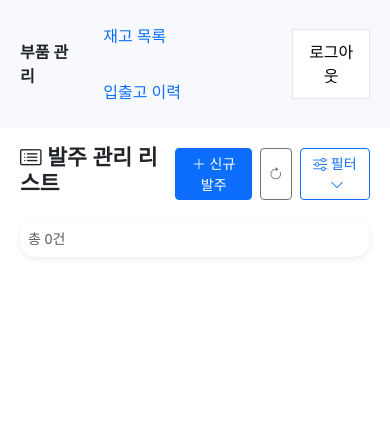
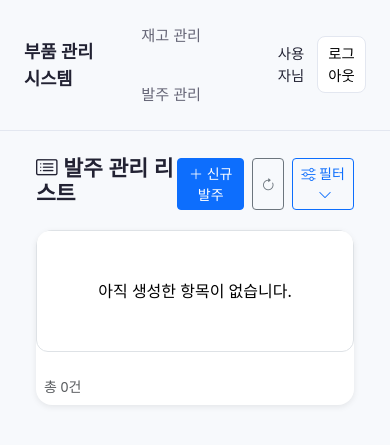
Before and after one commit to dangeun0/FnS_Web, a Flask app: template templates/order/order_list.html in a window 390 px wide. Shown: the top 445 px of the page. Run offline with Flask 3, Linux system fonts and the light colour scheme; the template is opened without the code that fills it, so the values that code supplies are empty.

Commit message:
제미나이 추천

```diff
--- a/app.py
+++ b/app.py
@@ -1,27 +1,60 @@
-# app.py (메인) — 모듈화 적용 버전
+# -*- coding: utf-8 -*-
+from flask import Blueprint, render_template, request, redirect, url_for, session
+from functools import wraps
+import traceback
+from db import get_conn
 
-from flask import Flask, render_template, redirect, url_for
-from auth import auth_bp, login_required
-from inventory import inventory_bp
-# ✅ 신규 추가: 발주 관리 모듈
-# 기존 구조 변경 최소화, 신규 모듈 연결을 위해 import
-from order import order_bp
+auth_bp = Blueprint('auth', __name__)
 
-app = Flask(__name__, template_folder="templates")
-app.config["SECRET_KEY"] = "CHANGE_ME_TO_RANDOM_SECRET"  # TODO: 보안 키 설정 필수
+def login_required(fn):
+    @wraps(fn)
+    def wrapper(*args, **kwargs):
+        if not session.get('user_id'):
+            return redirect(url_for('auth.login', next=request.path))
+        return fn(*args, **kwargs)
+    return wrapper
 
-# 블루프린트 등록
-app.register_blueprint(auth_bp)
-app.register_blueprint(inventory_bp)
-# ✅ 신규 추가: 발주 관리 블루프린트 등록
-# 이유: 발주 관리 Web 접근을 위해 필요
-app.register_blueprint(order_bp)
+@auth_bp.route('/login', methods=['GET', 'POST'])
+def login():
+    if request.method == 'GET':
+        return render_template('login.html')
 
-@app.route("/")
+    user_id = (request.form.get('id') or '').strip()
+    pw = (request.form.get('password') or '').strip()
+    if not user_id or not pw:
+        return render_template('login.html', error='ID/PW를 입력하세요.'), 400
+
+    try:
+        with get_conn() as conn:
+            cur = conn.cursor()
+            cur.execute(
+                """
+                SELECT ID, NAME, ROLE_LEVEL
+                  FROM MEMBERS
+                 WHERE UPPER(ID) = UPPER(:1)
+                   AND TRIM(PASSWORD) = :2
+                """,
+                [user_id, pw]
+            )
+            row = cur.fetchone()
+            if not row:
+                return render_template('login.html', error='계정 정보가 올바르지 않습니다.'), 401
+
+            cur.execute(
+                "UPDATE MEMBERS SET LAST_DATE = SYSTIMESTAMP WHERE UPPER(ID) = UPPER(:1)",
+                [user_id]
+            )
+            conn.commit()
+
+            session['user_id'], session['user_name'], session['user_level'] = row[0], row[1], row[2]
+    except Exception:
+        return render_template('login.html', error=traceback.format_exc()), 500
+
+    # [변경] 성공 시 특정 페이지가 아닌, 앱의 기본 경로('/')로 이동
+    return redirect(url_for('home'))
+
+@auth_bp.route('/logout')
 @login_required
-def home():
-    # 로그인 성공 시 항상 재고 리스트 페이지로 이동
-    return redirect(url_for("inventory.page"))
-
-if __name__ == "__main__":
-    app.run(host="0.0.0.0", port=5000, debug=True)
+def logout():
+    session.clear()
+    return redirect(url_for('auth.login'))
--- a/static/css/order.css
+++ b/static/css/order.css
@@ -1,20 +1,14 @@
 /* ====== 공통 기본 ====== */
-body { background:#f9fafb; }
-.navbar-brand { font-weight:700; color:#0056b3 !important; }
 .page-card, .section-card { border-radius:1rem; box-shadow:0 2px 6px rgba(0,0,0,.08); }
 .filter-row .form-label { font-size:.85rem; color:#6c757d; }
 .table-card { border-radius:1rem; overflow:hidden; box-shadow:0 2px 6px rgba(0,0,0,.08); }
-#orderTable th, #orderTable td { white-space: nowrap; }
+#orderTable th, #orderTable td { white-space: nowrap; padding: 0.5rem 0.75rem; }
 #orderTable th { background:#f1f4f8; font-weight:600; }
-#orderTable tbody tr:hover { background:#f6f9ff; }
+#orderTable tbody tr:hover { background:#f6f9ff; cursor: pointer; }
 .nowrap { white-space:nowrap; }
-.toolbar { gap:.5rem; }
 .filter-toggle[aria-expanded="true"] .chev { transform:rotate(180deg); }
 .chev { transition:transform .2s ease; }
-.wide-table {width: 100%; min-width: auto; table-layout: auto;}
-.sticky-col{ position:sticky; left:0; background:#fff; z-index:2; box-shadow: 2px 0 0 #f1f4f8; }
-.modal-xl { max-width: 1100px; }
-.modal-body { font-size: 0.9rem; }
+.sticky-col{ position:sticky; left:0; background: inherit; z-index:2; box-shadow: 2px 0 0 #f1f4f8; }
 
 /* ====== 공정별 색상 (통일) ====== */
 .design-color { color:#0d6efd; font-weight:bold; }
@@ -23,13 +17,13 @@ body { background:#f9fafb; }
 .assembly-color { color:#fd7e14; font-weight:bold; }
 .delivery-color { color:#dc3545; font-weight:bold; }
 
-/* 리스트 상태 배지 색상도 동일 팔레트 사용 */
-.status-badge { font-weight:600; color:#fff; }
-.status-설계 { background:#0d6efd; }
-.status-사급 { background:#6f42c1; }
-.status-가공 { background:#198754; }
-.status-조립 { background:#fd7e14; }
-.status-납품 { background:#dc3545; }
+/* 리스트 상태 배지 색상 */
+.status-badge { font-weight:600; }
+.status-설계 { background-color:#0d6efd; }
+.status-사급 { background-color:#6f42c1; }
+.status-가공 { background-color:#198754; }
+.status-조립 { background-color:#fd7e14; }
+.status-납품 { background-color:#dc3545; }
 
 /* ====== 타임라인/카드 ====== */
 .timeline-step { margin-bottom:1.5rem; border:2px solid; border-radius:0.5rem; padding:1rem; background:#fff; box-shadow: 0 2px 6px rgba(0,0,0,0.08); }
@@ -38,110 +32,30 @@ body { background:#f9fafb; }
 .timeline-step.pending { border-color:#0d6efd; }
 .section-card.delivery-highlight { border:2px solid #dc3545; background-color:#fdeaea; }
 
-/* ====================== 강제 적용 반응형 카드 리스트 ====================== */
+/* ====================== 반응형 카드 리스트 ====================== */
 @media (max-width: 768px) {
-  #orderTable,
-  #orderTable thead,
-  #orderTable tbody,
-  #orderTable th,
-  #orderTable td,
-  #orderTable tr {
-    display: block !important;
-    width: 100% !important;
-  }
-
-  #orderTable thead {
-    display: none !important;
-  }
-
+  #orderTable thead { display: none; }
+  #orderTable, #orderTable tbody, #orderTable tr, #orderTable td { display: block; width: 100%; }
   #orderTable tr {
     margin-bottom: 1rem;
     border: 1px solid #dee2e6;
     border-radius: 0.75rem;
-    box-shadow: 0 2px 5px rgba(0,0,0,0.05);
-    background-color: #fff;
-    padding: 0.75rem;
+    padding: 0.5rem;
   }
-
   #orderTable td {
-    display: flex !important;
-    justify-content: space-between !important;
-    align-items: flex-start !important;
-    padding: 0.4rem 0.75rem !important;
-    border: none !important;
-    font-size: 0.9rem !important;
-    word-break: break-word !important;
+    padding: 0.4rem 0.75rem;
+    border: none;
+    display: block;
+    text-align: right;
   }
-
   #orderTable td::before {
     content: attr(data-label);
+    float: left;
     font-weight: 600;
     color: #495057;
-    flex: 0 0 40%;
-    max-width: 40%;
   }
-
-  #orderTable td span {
-    display: inline-block;
-    max-width: 58%;
-    text-align: right;
-    color: #212529;
-    overflow-wrap: break-word;
-  }
-
   .sticky-col {
-    position: static !important;
-    box-shadow: none !important;
-    background: transparent !important;
+    position: static;
+    box-shadow: none;
   }
 }
-
-@media (max-width: 768px) {
-  table#orderTable td {
-    display: block !important;
-    padding: 0.4rem 0.75rem !important;
-    border: none !important;
-    font-size: 0.9rem !important;
-    word-break: break-word !important;
-  }
-
-  table#orderTable td::before {
-    content: attr(data-label);
-    display: block;
-    font-weight: 600;
-    color: #495057;
-    margin-bottom: 0.25rem;
-  }
-
-  table#orderTable td span {
-    display: block;
-    color: #212529;
-    text-align: left;
-    padding-left: 0.25rem;
-  }
-
-  table#orderTable tr {
-    margin-bottom: 1rem;
-    border: 1px solid #dee2e6;
-    border-radius: 0.75rem;
-    box-shadow: 0 2px 5px rgba(0,0,0,0.05);
-    background-color: #fff;
-    padding: 0.5rem;
-  }
-}
-
-/* ===== 강제 테이블 폭 유동화 ===== */
-#wrapper .table.wide-table,
-.table.wide-table,
-#orderTable {
-  width: 100% !important;
-  min-width: auto !important;
-  max-width: 100% !important;
-  table-layout: auto !important;
-  overflow-x: visible !important;
-}
-
-.table-card {
-  max-width: none !important;
-  width: 100% !important;
-}
--- a/templates/base.html
+++ b/templates/base.html
@@ -3,29 +3,58 @@
 <head>
   <meta charset="utf-8" />
   <meta name="viewport" content="width=device-width, initial-scale=1" />
-  <title>{% block title %}재고 관리{% endblock %}</title>
-  <link rel="stylesheet" href="{{ url_for('static', filename='css/inventory.css') }}">
-  {% block head %}{% endblock %}
+  <title>{% block title %}부품 관리 시스템{% endblock %}</title>
+
+  {% block styles %}{% endblock %}
+
   <style>
-    .nav { display:flex; gap:16px; }
-    .nav-link { text-decoration:none; color:var(--text); font-weight:500; }
-    .nav-link:hover { color:var(--pri); }
+    :root { --bg:#f7f9fc; --card:#fff; --text:#223; --muted:#667; --pri:#2f6feb; --bd:#e3e7f0; }
+    * { box-sizing: border-box; }
+    body { margin: 0; background: var(--bg); font-family: system-ui, -apple-system, Segoe UI, Roboto, Helvetica, Arial, sans-serif; color: var(--text); }
+    header {
+      position: sticky; top: 0; background: var(--bg); z-index: 10;
+      display: flex; gap: 24px; align-items: center;
+      padding: 16px 24px;
+      border-bottom: 1px solid var(--bd);
+    }
+    .brand { font-weight: 700; font-size: 1.1rem; text-decoration: none; color: var(--text); }
+    .nav { display: flex; gap: 20px; }
+    .nav-link { text-decoration: none; color: var(--muted); font-weight: 500; font-size: 0.95rem; }
+    .nav-link:hover { color: var(--pri); }
+    .user-info { margin-left: auto; display: flex; align-items: center; gap: 12px; font-size: 0.9rem; }
+    .wrap { max-width: 1600px; margin: 0 auto; padding: 24px; }
+    button { cursor: pointer; }
   </style>
 </head>
 <body>
   <header>
-    <div class="brand">부품 관리</div>
+    <a href="{{ url_for('inventory.page') }}" class="brand">부품 관리 시스템</a>
+
     <nav class="nav">
-      <a href="/inventory" class="nav-link">재고 목록</a>
-      <a href="/inventory/txn_history" class="nav-link">입출고 이력</a>
+      <a href="{{ url_for('inventory.page') }}" class="nav-link">재고 관리</a>
+      <a href="{{ url_for('order.order_list') }}" class="nav-link">발주 관리</a>
     </nav>
-    <button id="btnLogout" title="로그아웃" style="margin-left:auto">로그아웃</button>
+
+    <div class="user-info">
+      <span>{{ session.get('user_name', '사용자') }}님</span>
+      <button id="btnLogout" title="로그아웃" style="border:1px solid var(--bd); background:#fff; border-radius:8px; padding: 6px 10px;">로그아웃</button>
+    </div>
   </header>
 
   <div class="wrap">
     {% block content %}{% endblock %}
   </div>
 
+  <script>
+    const btnLogout = document.getElementById('btnLogout');
+    if(btnLogout) {
+      btnLogout.addEventListener('click', () => {
+        if(confirm('로그아웃 하시겠습니까?')) {
+          location.href = "{{ url_for('auth.logout') }}";
+        }
+      });
+    }
+  </script>
   {% block scripts %}{% endblock %}
 </body>
 </html>
--- a/templates/order/order_list.html
+++ b/templates/order/order_list.html
@@ -1,18 +1,19 @@
 {% extends 'base.html' %}
 {% block title %}발주 관리{% endblock %}
 
+{% block styles %}
+  <link href="https://cdn.jsdelivr.net/npm/bootstrap@5.3.3/dist/css/bootstrap.min.css" rel="stylesheet">
+  <link href="https://cdn.jsdelivr.net/npm/bootstrap-icons@1.11.3/font/bootstrap-icons.css" rel="stylesheet">
+  <link rel="stylesheet" href="{{ url_for('static', filename='css/order.css') }}">
+{% endblock %}
+
 {% block content %}
-<!-- 페이지 전용 CSS 로드 (모듈화) -->
-<link rel="stylesheet" href="{{ url_for('static', filename='css/order.css') }}">
-<link href="https://cdn.jsdelivr.net/npm/bootstrap@5.3.3/dist/css/bootstrap.min.css" rel="stylesheet">
-<link href="https://cdn.jsdelivr.net/npm/bootstrap-icons@1.11.3/font/bootstrap-icons.css" rel="stylesheet">
-
-<!--<div class="container my-3">-->
-<div class="container-fluid my-3"></div>
+<div class="container-fluid">
   <div class="d-flex justify-content-between align-items-center mb-3">
     <h4 class="fw-bold"><i class="bi bi-card-list"></i> 발주 관리 리스트</h4>
     <div class="d-flex gap-2">
-      <button class="btn btn-primary btn-sm admin-only" id="btnNewOrder"><i class="bi bi-plus-lg"></i> 신규 발주</button>
+      {% include "order/partials/_form.html" %}
+      <button class="btn btn-primary btn-sm" data-bs-toggle="modal" data-bs-target="#orderFormModal"><i class="bi bi-plus-lg"></i> 신규 발주</button>
       <button class="btn btn-outline-secondary btn-sm" id="reloadBtn" title="새로고침"><i class="bi bi-arrow-clockwise"></i></button>
       <button class="btn btn-outline-primary btn-sm filter-toggle" type="button" data-bs-toggle="collapse" data-bs-target="#filterArea" aria-expanded="false" aria-controls="filterArea">
         <i class="bi bi-sliders"></i> 필터 <i class="bi bi-chevron-down chev ms-1"></i>
@@ -63,8 +64,7 @@
   </div>
 
   <div class="table-card bg-white">
-    <!--<div class="table-responsive">-->
-      <table class="table table-hover mb-0 align-middle wide-table" id="orderTable">
+      <table class="table table-hover mb-0 align-middle" id="orderTable">
         <thead>
           <tr>
             <th class="nowrap sticky-col">진행상태</th>
@@ -78,7 +78,7 @@
             <th class="text-end">수량</th>
             <th>품명1</th>
             <th>품명2</th>
-            <th>발주일자</th> <!-- ✅ 위치 이동 -->
+            <th>발주일자</th>
             <th>설계 시작</th>
             <th>설계 종료</th>
             <th>사급 1차</th>
@@ -92,9 +92,10 @@
             <th>비고</th>
           </tr>
         </thead>
-        <tbody id="orderTableBody"></tbody>
+        <tbody id="orderTableBody">
+            <tr><td colspan="23" style="text-align: center; padding: 40px;">아직 생성한 항목이 없습니다.</td></tr>
+        </tbody>
       </table>
-    <!--</div>-->
     <div class="p-2 small text-muted" id="tableInfo">총 0건</div>
   </div>
 </div>
```
Also changed, not shown: templates/inventory.html (+4 -7 lines), templates/order/order_detail.html (+15 -16 lines).
